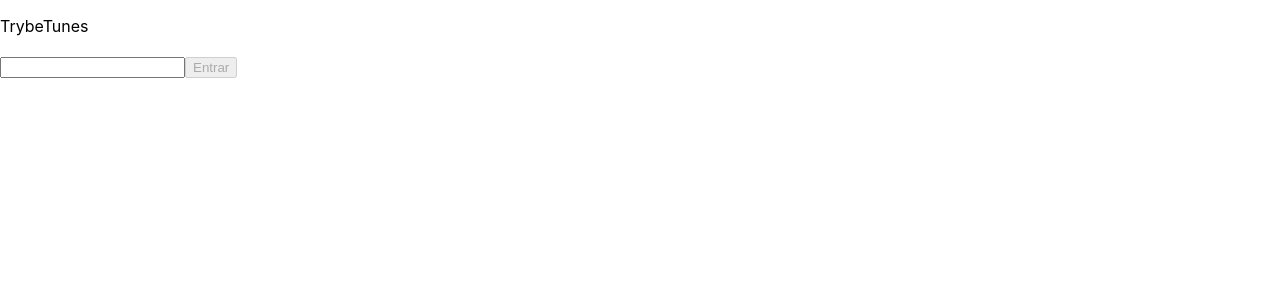
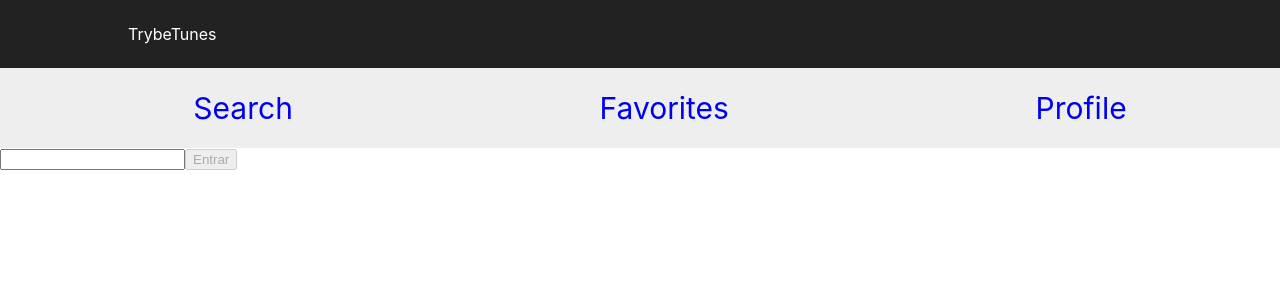
Before and after one commit to Guga-Santos/TrybeTunes, a React (Create React App) app: page / in a window 1280 px wide. Shown: the top 300 px of the page. Built offline with nearby package versions, Linux system fonts and the light colour scheme.

Commit message:
Requisito 08 ok

```diff
--- a/src/App.js
+++ b/src/App.js
@@ -12,7 +12,6 @@ class App extends React.Component {
   render() {
     return (
       <div className="Container">
-        <p>TrybeTunes</p>
         <BrowserRouter>
           <Switch>
             <Route path="/profile/edit">
--- a/src/components/Header.js
+++ b/src/components/Header.js
@@ -36,29 +36,46 @@ class Header extends Component {
         ? <Loading />
         : (
           <header data-testid="header-component">
+            <div className="header-header">
+              <p>TrybeTunes</p>
               <h2
                 data-testid="header-user-name"
               >
                 {userName}
               </h2>
-
+            </div>
+            <ul className="header-nav">
+              <li>
                 <Link
+                  className="links"
                   to="/search"
-              data-testid="link-to-search"
-              className="nav-link"
-            />
-
+                  data-testid="
+                link-to-search"
+                >
+                  Search
+                </Link>
+              </li>
+              <li>
                 <Link
+                  className="links"
                   to="/favorites"
-              data-testid="link-to-favorites"
-              className="nav-link"
-            />
-
+                  data-testid="
+                link-to-favorites"
+                >
+                  Favorites
+                </Link>
+              </li>
+              <li>
                 <Link
+                  className="links"
                   to="/profile"
-              data-testid="link-to-profile"
-              className="nav-link"
-            />
+                  data-testid="
+                link-to-profile"
+                >
+                  Profile
+                </Link>
+              </li>
+            </ul>
 
           </header>
         )
--- /dev/null
+++ b/src/components/MusicCard.js
@@ -0,0 +1,63 @@
+import React, { Component } from 'react';
+import PropTypes from 'prop-types';
+import getMusics from '../services/musicsAPI';
+import { addSong } from '../services/favoriteSongsAPI';
+import Loading from './Loading';
+
+class MusicCard extends Component {
+  constructor() {
+    super();
+    this.state = {
+      checked: false,
+      loading: false,
+    };
+  }
+
+handleCheck = async (e) => {
+  this.setState({
+    checked: e.target.checked,
+    loading: true,
+  });
+  const getMusic = await getMusics(e.target.trackId);
+  await addSong(getMusic);
+
+  this.setState({
+    loading: false,
+  });
+}
+
+render() {
+  const { music: { trackName, previewUrl, trackId } } = this.props;
+  const { checked, loading } = this.state;
+  return (
+    loading ? <Loading /> : (
+      <div className="tracks">
+        <p className="trackName">{trackName}</p>
+        <audio data-testid="audio-component" src={ previewUrl } controls>
+          <track kind="captions" />
+          O seu navegador não suporta o elemento
+          <code>audio</code>
+        </audio>
+        <label htmlFor={ trackId }>
+          <input
+            type="checkbox"
+            data-testid={ `checkbox-music-${trackId}` }
+            id={ trackId }
+            checked={ checked }
+            onChange={ this.handleCheck }
+          />
+        </label>
+      </div>
+    ));
+}
+}
+
+export default MusicCard;
+
+MusicCard.propTypes = {
+  music: PropTypes.shape({
+    trackName: PropTypes.string,
+    previewUrl: PropTypes.string,
+    trackId: PropTypes.number,
+  }).isRequired,
+};
--- a/src/index.css
+++ b/src/index.css
@@ -17,3 +17,65 @@ code {
   display: flex;
   justify-content: center;
 }
+
+.header-header {
+  display: flex;
+  justify-content: space-between;
+  padding: 1vh 10%;
+  background-color: #222222;
+  color: white;
+
+}
+
+.header-nav {
+  display: flex;
+  justify-content: space-around;
+  align-items: center;
+  list-style-type: none;
+  background-color: #eeeeee;
+  height: 10vh;
+  margin: 0;
+}
+
+.links {
+  text-decoration: none;
+  font-size: 30px;
+}
+
+/* ------------------Album------------------ */
+
+.bigContainer {
+  display: flex;
+  width: 80%;
+  justify-content: space-between;
+  margin: auto;
+}
+
+.trackContainer {
+  display: flex;
+  flex-direction: column;
+  width: 50%;
+}
+
+.tracks {
+  display: flex;
+  width: 100%;
+  justify-content: space-between;
+  align-items: center;
+  margin-bottom: 2px;
+}
+
+.cardContainer{
+  display: flex;
+  flex-direction: column;
+  align-items: center;
+  width: 50%;
+}
+
+.trackImage {
+  width: 40%;
+}
+
+.trackName {
+  width: 30%;
+}
--- a/src/pages/Album.js
+++ b/src/pages/Album.js
@@ -2,6 +2,9 @@ import React, { Component } from 'react';
 import PropTypes from 'prop-types';
 import Header from '../components/Header';
 import getMusics from '../services/musicsAPI';
+import MusicCard from '../components/MusicCard';
+import { addSong } from '../services/favoriteSongsAPI';
+import Loading from '../components/Loading';
 
 class Album extends Component {
   constructor() {
@@ -19,16 +22,27 @@ componentDidMount = async () => {
     musics: getMusic,
     render: true,
   });
+  this.handleFavorites(id);
+}
+
+handleFavorites = async (id) => {
+  await addSong(id);
 }
 
 renderAlbum = () => {
-  const { musics } = this.state;
-  const { artistName, artworkUrl100, collectionName, trackName } = musics[0];
+  const { musics, render } = this.state;
+  const { collectionName } = musics;
   return (
-    <>
+    render
+      ? (
+        <div className="bigContainer">
           <div className="cardContainer">
-        <img src={ artworkUrl100 } alt={ trackName } />
-        <h3 data-testid="artist-name">{artistName}</h3>
+            <img
+              src={ musics[0].artworkUrl100 }
+              alt={ musics[0].trackName }
+              className="trackImage"
+            />
+            <h3 data-testid="artist-name">{musics[0].artistName}</h3>
             <h4 data-testid="album-name">
               {' '}
               {collectionName}
@@ -38,39 +52,28 @@ renderAlbum = () => {
           <div className="trackContainer">
             { musics.map((obj, index) => (
               index === 0
-            ? null : (
-              <>
-                <p>
-                  { obj.trackName }
-                </p>
-                <audio
-                  data-testid="audio-component"
-                  src={ obj.previewUrl }
-                  key={ obj.artistId }
-                  controls
-                >
-                  <track kind="captions" />
-                  O seu navegador não suporta o elemento
-                  {' '}
-                  <code>audio</code>
-                  .
-                </audio>
-
-              </>
+                ? null
+                : (
+                  <MusicCard
+                    music={ obj }
+                    key={ index }
+                  />
                 )))}
           </div>
 
-    </>
+        </div>
+      )
+      : null
   );
 }
 
 render() {
-  const { render } = this.state;
+  const { loading } = this.state;
   return (
     <div data-testid="page-album">
       <Header />
       <p>Album</p>
-      { render ? this.renderAlbum() : null }
+      { loading ? <Loading /> : this.renderAlbum() }
     </div>
   );
 }
```
Lines whose indentation alone changed are shown as unchanged.
